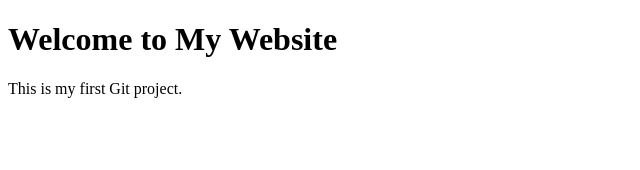
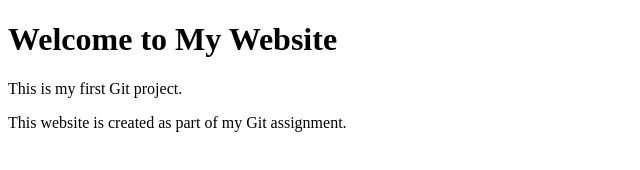
Before and after one commit to khushi-infinity/login-project, a plain HTML site: page index.html in a window 1280 px wide. Shown: the whole page, without its empty margins (0-640 px from the left). Drawn offline with Linux system fonts and the light colour scheme.

Commit message:
Update homepage content

```diff
--- a/index.html
+++ b/index.html
@@ -8,5 +8,6 @@
 <body>
     <h1>Welcome to My Website</h1>
     <p>This is my first Git project.</p>
+    <p>This website is created as part of my Git assignment.</p>
 </body>
 </html>
```
